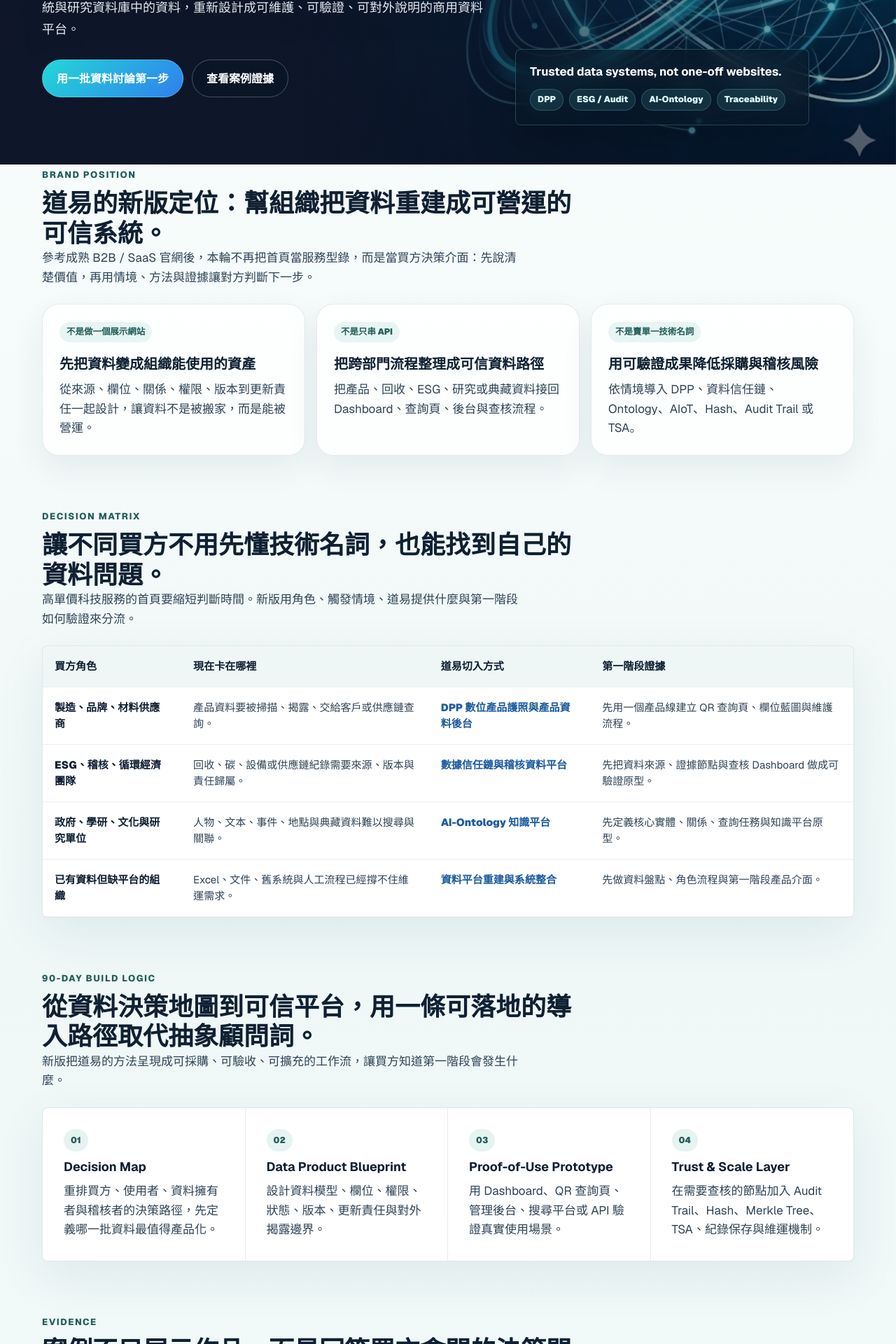
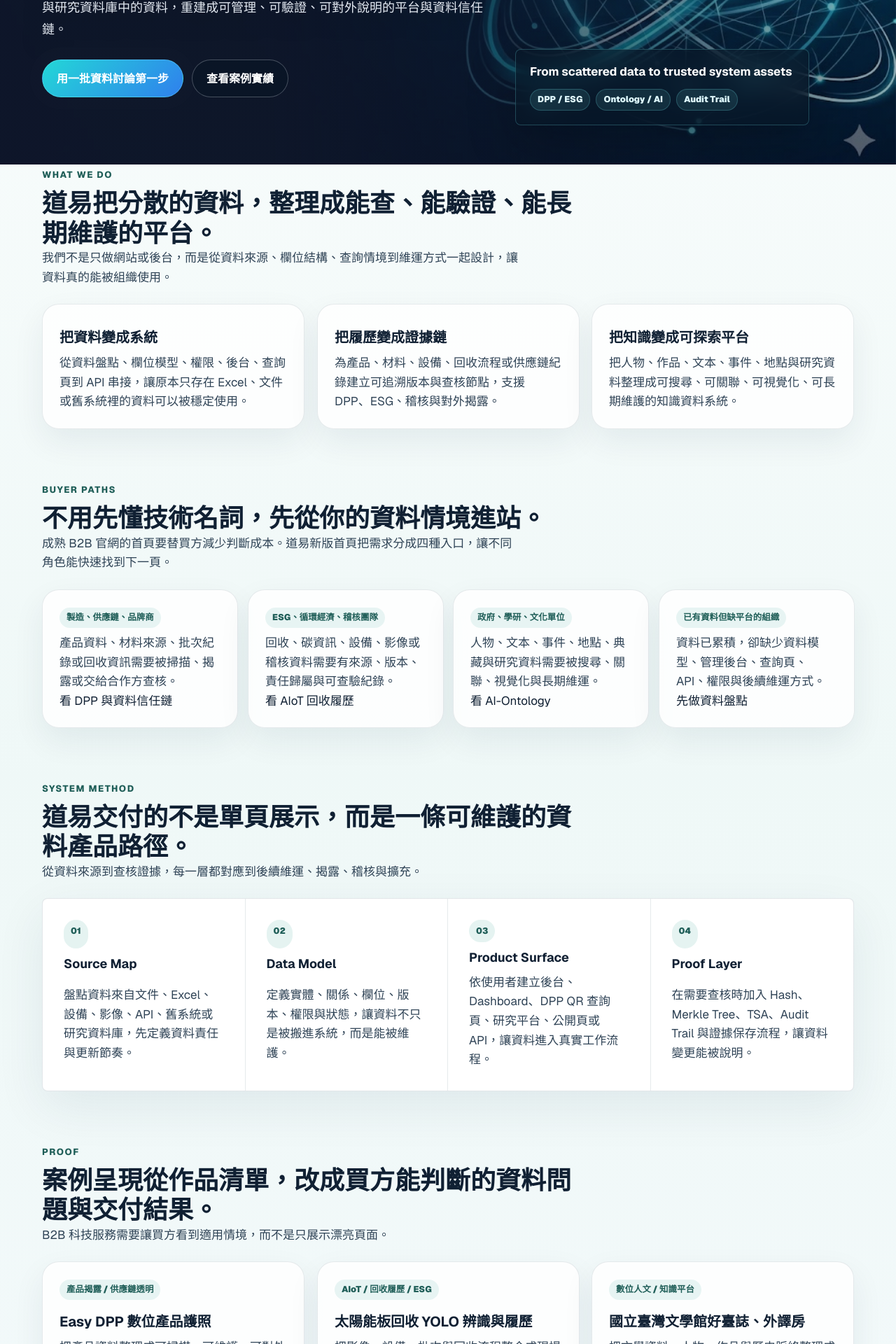
Before and after one commit to yangyen1977-wq/daoyi-website-2026, a Next.js app: page / in a window 1280 px wide. Shown: the part 540-2460 px from the top of the page at 70% size. Built offline with nearby package versions, Linux system fonts and the light colour scheme.

Commit message:
Revert "Rebuild homepage as buyer decision system"
This reverts commit 7959988d242db954475863b81996a3530ef55451.

```diff
--- a/src/app/page.tsx
+++ b/src/app/page.tsx
@@ -3,20 +3,19 @@ import type { CSSProperties } from "react";
 import Link from "next/link";
 import { Section } from "@/components/section";
 import {
-  homeCaseEvidence,
-  homeConversionSystem,
-  homeDecisionMatrix,
   homeHero,
-  homeOperatingModel,
-  homePositioning,
+  homeBuyerPaths,
+  homeCaseSignals,
+  homeProofArchitecture,
   homeSitemapRebuild,
   homeThirdPartyReview,
+  homeWhatWeDo,
 } from "@/lib/content/home";
 import { publicAssetPath, siteConfig } from "@/lib/site";
 import { createPageMetadata } from "@/lib/metadata";
 
 export const metadata: Metadata = createPageMetadata({
-  title: "道易科技 2026｜可信資料平台、DPP、ESG 稽核與 AI-Ontology",
+  title: "道易科技 2026｜數據信任鏈、DPP、ESG 稽核與 AI-Ontology 知識平台",
   description: siteConfig.description,
   path: "/",
 });
@@ -38,30 +37,28 @@ export default function HomePage() {
             <p>{homeHero.description}</p>
             <div className="hero-actions">
               <Link href="/contact#quick-brief" className="button-primary button-large">用一批資料討論第一步</Link>
-              <Link href="/work" className="button-secondary button-large">查看案例證據</Link>
+              <Link href="/work" className="button-secondary button-large">查看案例實績</Link>
             </div>
           </div>
-          <aside className="home-hero-proof" aria-label="道易 2026 官網重製方向">
-            <strong>Trusted data systems, not one-off websites.</strong>
+          <div className="home-hero-proof" aria-label="道易服務重點">
+            <strong>From scattered data to trusted system assets</strong>
             <div>
-              <span>DPP</span>
-              <span>ESG / Audit</span>
-              <span>AI-Ontology</span>
-              <span>Traceability</span>
+              <span>DPP / ESG</span>
+              <span>Ontology / AI</span>
+              <span>Audit Trail</span>
             </div>
-          </aside>
+          </div>
         </div>
       </section>
 
       <Section
-        eyebrow="Brand Position"
-        title="道易的新版定位：幫組織把資料重建成可營運的可信系統。"
-        description="參考成熟 B2B / SaaS 官網後，本輪不再把首頁當服務型錄，而是當買方決策介面：先說清楚價值，再用情境、方法與證據讓對方判斷下一步。"
+        eyebrow="What we do"
+        title="道易把分散的資料，整理成能查、能驗證、能長期維護的平台。"
+        description="我們不是只做網站或後台，而是從資料來源、欄位結構、查詢情境到維運方式一起設計，讓資料真的能被組織使用。"
       >
-        <div className="home-position-grid">
-          {homePositioning.map((item) => (
-            <article key={item.title} className="card home-position-card">
-              <span className="card-kicker">{item.label}</span>
+        <div className="card-grid three-up">
+          {homeWhatWeDo.map((item) => (
+            <article key={item.title} className="card trust-card">
               <h3>{item.title}</h3>
               <p>{item.detail}</p>
             </article>
@@ -70,56 +67,30 @@ export default function HomePage() {
       </Section>
 
       <Section
-        eyebrow="Decision Matrix"
-        title="讓不同買方不用先懂技術名詞，也能找到自己的資料問題。"
-        description="高單價科技服務的首頁要縮短判斷時間。新版用角色、觸發情境、道易提供什麼與第一階段如何驗證來分流。"
+        eyebrow="Buyer paths"
+        title="不用先懂技術名詞，先從你的資料情境進站。"
+        description="成熟 B2B 官網的首頁要替買方減少判斷成本。道易新版首頁把需求分成四種入口，讓不同角色能快速找到下一頁。"
       >
-        <div className="home-decision-table-wrap">
-          <table className="home-decision-table">
-            <thead>
-              <tr>
-                <th>買方角色</th>
-                <th>現在卡在哪裡</th>
-                <th>道易切入方式</th>
-                <th>第一階段證據</th>
-              </tr>
-            </thead>
-            <tbody>
-              {homeDecisionMatrix.map((item) => (
-                <tr key={item.role}>
-                  <th scope="row">{item.role}</th>
-                  <td>{item.trigger}</td>
-                  <td>
-                    <Link href={item.href}>{item.offer}</Link>
-                  </td>
-                  <td>{item.proof}</td>
-                </tr>
-              ))}
-            </tbody>
-          </table>
-        </div>
-        <div className="home-decision-cards">
-          {homeDecisionMatrix.map((item) => (
-            <article key={item.role} className="card home-decision-card">
-              <span className="card-kicker">{item.role}</span>
-              <h3>{item.offer}</h3>
-              <p>{item.trigger}</p>
-              <p>{item.proof}</p>
-              <Link href={item.href} className="inline-button">看適合方案</Link>
+        <div className="home-path-grid">
+          {homeBuyerPaths.map((path) => (
+            <article key={path.role} className="card home-path-card">
+              <span className="card-kicker">{path.role}</span>
+              <p>{path.need}</p>
+              <Link href={path.href} className="inline-button">{path.next}</Link>
             </article>
           ))}
         </div>
       </Section>
 
       <Section
-        eyebrow="90-Day Build Logic"
-        title="從資料決策地圖到可信平台，用一條可落地的導入路徑取代抽象顧問詞。"
-        description="新版把道易的方法呈現成可採購、可驗收、可擴充的工作流，讓買方知道第一階段會發生什麼。"
+        eyebrow="System method"
+        title="道易交付的不是單頁展示，而是一條可維護的資料產品路徑。"
+        description="從資料來源到查核證據，每一層都對應到後續維運、揭露、稽核與擴充。"
       >
-        <div className="home-operating-grid">
-          {homeOperatingModel.map((step) => (
-            <article key={step.phase} className="home-operating-step">
-              <span>{step.phase}</span>
+        <div className="home-architecture-grid">
+          {homeProofArchitecture.map((step) => (
+            <article key={step.step} className="home-architecture-step">
+              <span>{step.step}</span>
               <h3>{step.title}</h3>
               <p>{step.detail}</p>
             </article>
@@ -128,32 +99,16 @@ export default function HomePage() {
       </Section>
 
       <Section
-        eyebrow="Evidence"
-        title="案例不只展示作品，而是回答買方會問的決策問題。"
-        description="B2B 官網的案例要替採購、主管與技術窗口建立共識。新版首頁將代表案例改成問題與成果對照。"
+        eyebrow="Proof"
+        title="案例呈現從作品清單，改成買方能判斷的資料問題與交付結果。"
+        description="B2B 科技服務需要讓買方看到適用情境，而不是只展示漂亮頁面。"
       >
         <div className="card-grid three-up">
-          {homeCaseEvidence.map((item) => (
-            <article key={item.title} className="card home-evidence-card">
-              <span className="card-kicker">{item.title}</span>
-              <h3>{item.decision}</h3>
-              <p>{item.outcome}</p>
-            </article>
-          ))}
-        </div>
-      </Section>
-
-      <Section
-        eyebrow="Conversion Paths"
-        title="把首次接洽設計成三種低摩擦入口。"
-        description="不是要求買方一開始就定完整系統，而是讓對方用現有資料狀態選擇最合適的第一步。"
-      >
-        <div className="home-conversion-grid">
-          {homeConversionSystem.map((item) => (
-            <article key={item.mode} className="card home-conversion-card">
-              <h3>{item.mode}</h3>
-              <p>{item.fit}</p>
-              <strong>{item.deliverable}</strong>
+          {homeCaseSignals.map((item) => (
+            <article key={item.title} className="card home-proof-card">
+              <span className="card-kicker">{item.type}</span>
+              <h3>{item.title}</h3>
+              <p>{item.result}</p>
             </article>
           ))}
         </div>
@@ -161,8 +116,8 @@ export default function HomePage() {
 
       <Section
         eyebrow="2026 Sitemap"
-        title="整站架構改以買方決策路徑重排。"
-        description="首頁說清楚定位與分流；解決方案負責選型；技術核心建立信任；案例實績提供證據；聯絡頁降低第一步成本。"
+        title="整站架構改以買方決策路徑重排，而不是公司內部服務分類。"
+        description="首頁負責說清楚定位與分流；解決方案負責選型；技術核心建立信任；案例實績提供證據；聯絡頁降低第一步成本。"
       >
         <div className="home-sitemap-list">
           {homeSitemapRebuild.map((item) => (
@@ -175,7 +130,8 @@ export default function HomePage() {
       </Section>
 
       <Section
-        eyebrow="Third-party Quick Review"
+        id="quick-brief"
+        eyebrow="Third-party quick review"
         title="以 B2B / 科技 / SaaS 官網標準快速總評。"
         description={homeThirdPartyReview.summary}
       >
@@ -190,13 +146,13 @@ export default function HomePage() {
       </Section>
 
       <Section
-        eyebrow="Next Step"
-        title="帶一批真實資料來，道易會協助判斷最小可行的第一階段。"
-        description="提供資料類型、保存方式、預計使用者與查核需求，即可先討論適合做盤點、PoC、工作坊、Dashboard、DPP 或知識平台。"
+        eyebrow="Next step"
+        title="如果你有一批重要資料需要整理、展示或驗證，可以先從一次需求討論開始。"
+        description="告訴我們資料類型、目前保存方式、預計給誰使用，道易會協助判斷適合先做平台、DPP、Dashboard、API 或知識資料整理。"
       >
         <div className="hero-actions">
-          <Link href="/contact#quick-brief" className="button-primary button-large">24h 內取得初步建議</Link>
-          <Link href="/solutions" className="button-secondary button-large">查看解決方案</Link>
+          <Link href="/contact" className="button-primary button-large">聯絡道易</Link>
+          <Link href="/solutions" className="button-secondary button-large">看服務方向</Link>
         </div>
       </Section>
     </main>
--- a/src/lib/content/home.ts
+++ b/src/lib/content/home.ts
@@ -1,136 +1,170 @@
 export const homeHero = {
-  eyebrow: "DaoYi Technology 2026",
-  badge: "Data Trust Platform Builder for DPP, ESG, AI-Ontology and Traceability",
-  title: "把關鍵資料重建成能營運、能揭露、能被查核的可信系統",
+  eyebrow: "DaoYi Technology",
+  badge: "Trusted Data Systems for regulated data, DPP, ESG and research platforms",
+  title: "讓分散資料變成能揭露、能查核、能被信任的商用系統",
   description:
-    "道易協助製造、循環經濟、政府與學研組織，把散落在文件、表單、設備、舊系統與研究資料庫中的資料，重新設計成可維護、可驗證、可對外說明的商用資料平台。",
+    "道易協助企業、政府、學研與循環經濟團隊，把散在文件、設備、表單、舊系統與研究資料庫中的資料，重建成可管理、可驗證、可對外說明的平台與資料信任鏈。",
 };
 
-export const homePositioning = [
+export const homeHeroCards = [
   {
-    label: "不是做一個展示網站",
-    title: "先把資料變成組織能使用的資產",
-    detail: "從來源、欄位、關係、權限、版本到更新責任一起設計，讓資料不是被搬家，而是能被營運。",
+    label: "資料整理",
+    title: "把分散資料整理成清楚的欄位、關係與流程。",
+    detail: "先釐清資料來源、使用角色與更新方式，再規劃適合的平台結構。",
   },
   {
-    label: "不是只串 API",
-    title: "把跨部門流程整理成可信資料路徑",
-    detail: "把產品、回收、ESG、研究或典藏資料接回 Dashboard、查詢頁、後台與查核流程。",
+    label: "平台建置",
+    title: "把資料做成可查詢、可管理、可串接的系統。",
+    detail: "包含前後台、查詢頁、Dashboard、API、權限與必要的資料匯入流程。",
   },
   {
-    label: "不是賣單一技術名詞",
-    title: "用可驗證成果降低採購與稽核風險",
-    detail: "依情境導入 DPP、資料信任鏈、Ontology、AIoT、Hash、Audit Trail 或 TSA。",
+    label: "可信脈絡",
+    title: "讓重要資料能被驗證、追溯與說明。",
+    detail: "適合產品履歷、稽核證據、研究資料與需要長期維護的知識資料庫。",
   },
 ];
 
-export const homeDecisionMatrix = [
+export const homeTrustMetrics = [
+  { value: "3", label: "主要服務" },
+  { value: "4", label: "適合 TA" },
+  { value: "24h", label: "初步回覆" },
+  { value: "1", label: "明確切入點" },
+];
+
+export const homeWhatWeDo = [
   {
-    role: "製造、品牌、材料供應商",
-    trigger: "產品資料要被掃描、揭露、交給客戶或供應鏈查詢。",
-    offer: "DPP 數位產品護照與產品資料後台",
-    proof: "先用一個產品線建立 QR 查詢頁、欄位藍圖與維護流程。",
+    title: "把資料變成系統",
+    detail: "從資料盤點、欄位模型、權限、後台、查詢頁到 API 串接，讓原本只存在 Excel、文件或舊系統裡的資料可以被穩定使用。",
+  },
+  {
+    title: "把履歷變成證據鏈",
+    detail: "為產品、材料、設備、回收流程或供應鏈紀錄建立可追溯版本與查核節點，支援 DPP、ESG、稽核與對外揭露。",
+  },
+  {
+    title: "把知識變成可探索平台",
+    detail: "把人物、作品、文本、事件、地點與研究資料整理成可搜尋、可關聯、可視覺化、可長期維護的知識資料系統。",
+  },
+];
+
+export const homeBuyerPaths = [
+  {
+    role: "製造、供應鏈、品牌商",
+    need: "產品資料、材料來源、批次紀錄或回收資訊需要被掃描、揭露或交給合作方查核。",
+    next: "看 DPP 與資料信任鏈",
     href: "/solutions#dpp-product-passport",
   },
   {
-    role: "ESG、稽核、循環經濟團隊",
-    trigger: "回收、碳、設備或供應鏈紀錄需要來源、版本與責任歸屬。",
-    offer: "數據信任鏈與稽核資料平台",
-    proof: "先把資料來源、證據節點與查核 Dashboard 做成可驗證原型。",
-    href: "/solutions#data-trust-chain",
+    role: "ESG、循環經濟、稽核團隊",
+    need: "回收、碳資訊、設備、影像或稽核資料需要有來源、版本、責任歸屬與可查驗紀錄。",
+    next: "看 AIoT 回收履歷",
+    href: "/solutions#aiot-traceability",
   },
   {
-    role: "政府、學研、文化與研究單位",
-    trigger: "人物、文本、事件、地點與典藏資料難以搜尋與關聯。",
-    offer: "AI-Ontology 知識平台",
-    proof: "先定義核心實體、關係、查詢任務與知識平台原型。",
+    role: "政府、學研、文化單位",
+    need: "人物、文本、事件、地點、典藏與研究資料需要被搜尋、關聯、視覺化與長期維運。",
+    next: "看 AI-Ontology",
     href: "/solutions#ai-ontology-platform",
   },
   {
     role: "已有資料但缺平台的組織",
-    trigger: "Excel、文件、舊系統與人工流程已經撐不住維運需求。",
-    offer: "資料平台重建與系統整合",
-    proof: "先做資料盤點、角色流程與第一階段產品介面。",
+    need: "資料已累積，卻缺少資料模型、管理後台、查詢頁、API、權限與後續維運方式。",
+    next: "先做資料盤點",
     href: "/contact#quick-brief",
   },
 ];
 
-export const homeOperatingModel = [
+export const homeProofArchitecture = [
   {
-    phase: "01",
-    title: "Decision Map",
-    detail: "重排買方、使用者、資料擁有者與稽核者的決策路徑，先定義哪一批資料最值得產品化。",
+    step: "01",
+    title: "Source Map",
+    detail: "盤點資料來自文件、Excel、設備、影像、API、舊系統或研究資料庫，先定義資料責任與更新節奏。",
   },
   {
-    phase: "02",
-    title: "Data Product Blueprint",
-    detail: "設計資料模型、欄位、權限、狀態、版本、更新責任與對外揭露邊界。",
+    step: "02",
+    title: "Data Model",
+    detail: "定義實體、關係、欄位、版本、權限與狀態，讓資料不只是被搬進系統，而是能被維護。",
   },
   {
-    phase: "03",
-    title: "Proof-of-Use Prototype",
-    detail: "用 Dashboard、QR 查詢頁、管理後台、搜尋平台或 API 驗證真實使用場景。",
+    step: "03",
+    title: "Product Surface",
+    detail: "依使用者建立後台、Dashboard、DPP QR 查詢頁、研究平台、公開頁或 API，讓資料進入真實工作流程。",
   },
   {
-    phase: "04",
-    title: "Trust & Scale Layer",
-    detail: "在需要查核的節點加入 Audit Trail、Hash、Merkle Tree、TSA、紀錄保存與維運機制。",
+    step: "04",
+    title: "Proof Layer",
+    detail: "在需要查核時加入 Hash、Merkle Tree、TSA、Audit Trail 與證據保存流程，讓資料變更能被說明。",
   },
 ];
 
-export const homeCaseEvidence = [
+export const homeCaseSignals = [
   {
     title: "Easy DPP 數位產品護照",
-    decision: "產品資料如何變成可掃描、可維護、可對外揭露的數位身分？",
-    outcome: "用產品資料模型、QR 查詢頁與後台流程，把揭露需求變成可落地的第一階段。",
+    type: "產品揭露 / 供應鏈透明",
+    result: "把產品資料整理成可掃描、可維護、可對外說明的數位身分。",
   },
   {
     title: "太陽能板回收 YOLO 辨識與履歷",
-    decision: "現場影像、設備與批次資料如何接成可追溯回收證據？",
-    outcome: "把辨識結果、流程節點與履歷資料接到管理介面，支援 ESG 與回收場景。",
+    type: "AIoT / 回收履歷 / ESG",
+    result: "把影像、設備、批次與回收流程整合成現場可追溯資料。",
   },
   {
-    title: "臺灣文學館數位人文平台",
-    decision: "人物、作品、事件與文本關係如何被搜尋、探索與長期維護？",
-    outcome: "用知識資料模型與搜尋介面，把典藏資料從資料庫變成可被使用的知識平台。",
-  },
-];
-
-export const homeConversionSystem = [
-  {
-    mode: "資料信任鏈健檢",
-    fit: "已有 ESG、回收、供應鏈或產品資料，但缺少查核證據。",
-    deliverable: "資料來源圖、信任缺口、導入路線",
-  },
-  {
-    mode: "DPP / Dashboard PoC",
-    fit: "想先用一個產品、一條流程或一批資料驗證可行性。",
-    deliverable: "欄位藍圖、QR / Dashboard 原型、後台流程",
-  },
-  {
-    mode: "AI-Ontology Workshop",
-    fit: "大量文本、典藏、研究或人物資料需要語意搜尋與關聯整理。",
-    deliverable: "核心實體、關係草案、查詢任務與平台模組",
+    title: "國立臺灣文學館好臺誌、外譯房",
+    type: "數位人文 / 知識平台",
+    result: "把文學資料、人物、作品與歷史脈絡整理成可探索平台。",
   },
 ];
 
 export const homeSitemapRebuild = [
-  { page: "首頁", job: "負責定位、分流、建立可信度，讓買方在兩個 scroll 內知道是否該談。" },
-  { page: "解決方案", job: "用情境選 DPP、資料信任鏈、AI-Ontology、AIoT 或資料平台重建。" },
-  { page: "技術核心", job: "把技術翻成查核、維運、整合、版本與證據保存問題。" },
-  { page: "案例實績", job: "用決策問題、導入做法、第一階段成果與延伸方向呈現案例。" },
-  { page: "聯絡我們", job: "提供 Quick Brief、Email / NDA 與初步資料清單，降低首次接洽成本。" },
+  {
+    page: "首頁",
+    job: "用一句品牌主張、四種買方入口與案例證據快速判斷道易是否適合。",
+  },
+  {
+    page: "解決方案",
+    job: "用資料情境選 DPP、資料信任鏈、AI-Ontology 或 AIoT 履歷，不要求買方先懂技術名詞。",
+  },
+  {
+    page: "技術核心",
+    job: "把 Ontology、Hash、Merkle、TSA、API 與 Audit Trail 翻成查核、維運與整合問題。",
+  },
+  {
+    page: "案例實績",
+    job: "用案例判斷資料問題、導入情境、交付成果與合作適配。",
+  },
+  {
+    page: "聯絡我們",
+    job: "用 Quick Brief 或 Email / NDA 路徑收斂第一步，降低首次接洽成本。",
+  },
 ];
 
 export const homeThirdPartyReview = {
-  score: "9.0 / 10",
+  score: "8.7 / 10",
   summary:
-    "以 2026 B2B / 科技 / SaaS 官網標準快速總評：新版首頁已從服務介紹升級為買方決策介面，第一屏主張清楚，分流、方法、案例證據與 CTA 的順序更符合高單價顧問與資料平台採購流程。仍可再補強公開量化成果、客戶證言與產業頁 SEO。",
+    "本輪重製後，首頁更接近成熟 B2B 科技服務官網：第一屏價值主張更具體，兩個 scroll 內完成買方分流，方法、證據與 CTA 都比舊版更早出現。下一輪最值得補強的是可公開量化成果、客戶證言與更多產業頁。",
   criteria: [
-    "品牌定位清楚度 9.2",
-    "買方分流效率 9.1",
-    "案例證據完整度 8.5",
-    "技術可信度 9.0",
-    "轉換路徑清楚度 9.0",
+    "品牌定位清楚度 9.1",
+    "買方決策路徑 8.8",
+    "案例證據完整度 8.0",
+    "技術可信度 8.9",
+    "轉換 CTA 清楚度 8.6",
   ],
 };
+
+export const homeTargetAudiences = [
+  {
+    title: "製造與供應鏈團隊",
+    detail: "需要整理產品資料、材料來源、批次紀錄、供應鏈資訊或對外查詢頁的企業。",
+  },
+  {
+    title: "循環經濟與 ESG 團隊",
+    detail: "需要把回收、碳資訊、永續揭露或稽核佐證資料整理成可追溯流程的團隊。",
+  },
+  {
+    title: "政府、學研與文化單位",
+    detail: "需要整理研究資料、典藏資料、人物關係、文本資料或數位人文平台的單位。",
+  },
+  {
+    title: "已有資料但缺平台的組織",
+    detail: "資料已經累積，但還缺少清楚的資料模型、管理後台、查詢介面或系統整合方式。",
+  },
+];
```
Also changed, not shown: src/app/globals.css.
